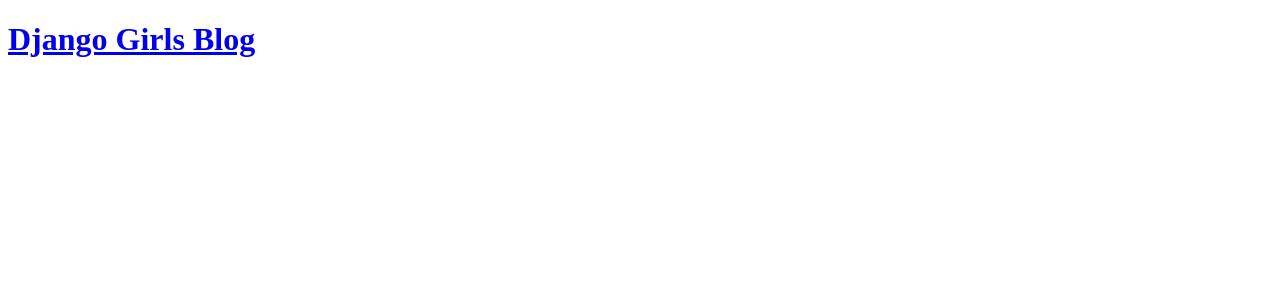
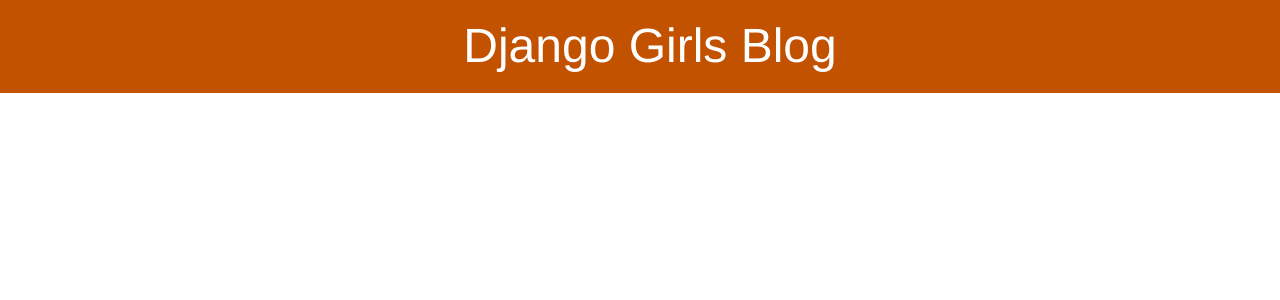
Before and after one commit to dmclavel/djangogirls-tutorial, a Django app: page / in a window 1280 px wide. Shown: the top 300 px of the page. Run offline with Django 3.2, Linux system fonts and the light colour scheme; data that the repository does not hold is empty; some libraries are stand-ins or nearby versions.

Commit message:
Added styles on front-end

```diff
--- /dev/null
+++ b/blog/static/css/blog.css
@@ -0,0 +1,52 @@
+.header-title {
+  text-align: center;
+    background-color: #C25100;
+    margin-top: 0;
+    padding: 20px 20px 20px 40px;
+}
+
+.header-title__anchor-element {
+    color: #ffffff;
+    font-size: 36pt;
+    text-decoration: none;
+}
+
+.header-title__anchor-element:hover {
+  color: rgba(255,255,255,0.65);
+  text-decoration: none;
+}
+
+.post {
+  display: flex;
+  flex-direction: column;
+  align-items: center;
+  margin-top: 5rem;
+}
+
+.post__post-single {
+  display: inherit;
+  flex-direction: column;
+  align-items: center;
+  background-color: #4f5b69;
+  padding: 1rem;
+  width: 60%;
+  margin: 2rem 0;
+  border-radius: 20px;
+}
+
+.post__post-single__post-element {
+  color: #fff;
+}
+
+.post__post-single__post-element > a {
+  color: #fff;
+}
+
+.post__post-single__post-element > a:hover {
+  text-decoration: none;
+  color: rgba(255,255,255,0.65);
+}
+
+.post__post-single__post-element--highlight {
+  font-weight: bold;
+}
--- a/blog/templates/post/post_list.html
+++ b/blog/templates/post/post_list.html
@@ -1,25 +1,25 @@
 <!DOCTYPE html>
+{% load static %}
 <html lang="en">
 <head>
     <meta charset="UTF-8">
     <title>Sample Blog</title>
+    <link rel="stylesheet" href="//maxcdn.bootstrapcdn.com/bootstrap/3.2.0/css/bootstrap.min.css">
+    <link rel="stylesheet" href="//maxcdn.bootstrapcdn.com/bootstrap/3.2.0/css/bootstrap-theme.min.css">
+    <link rel="stylesheet" href="{% static 'css/blog.css' %}">
 </head>
 <body>
-    <div>
-        <div>
-            <h1>
-                <a href="/">Django Girls Blog</a>
-            </h1>
-        </div>
-        <div>
-            {% for post in posts %}
-                <div>
-                    <p>published: {{ post.published_date }}</p>
-                    <h2><a href="">{{ post.title }}</a></h2>
-                    <p>{{ post.text|linebreaksbr }}</p>
-                </div>
-            {% endfor %}
-        </div>
+    <h1 class="header-title">
+        <a class="header-title__anchor-element" href="/">Django Girls Blog</a>
+    </h1>
+    <div class="post">
+        {% for post in posts %}
+            <div class="post__post-single">
+                <p class="post__post-single__post-element post__post-single__post-element--highlight">published: {{ post.published_date }}</p>
+                <h2 class="post__post-single__post-element"><a href="">{{ post.title }}</a></h2>
+                <p class="post__post-single__post-element">{{ post.text|linebreaksbr }}</p>
+            </div>
+        {% endfor %}
     </div>
 </body>
 </html>
```
